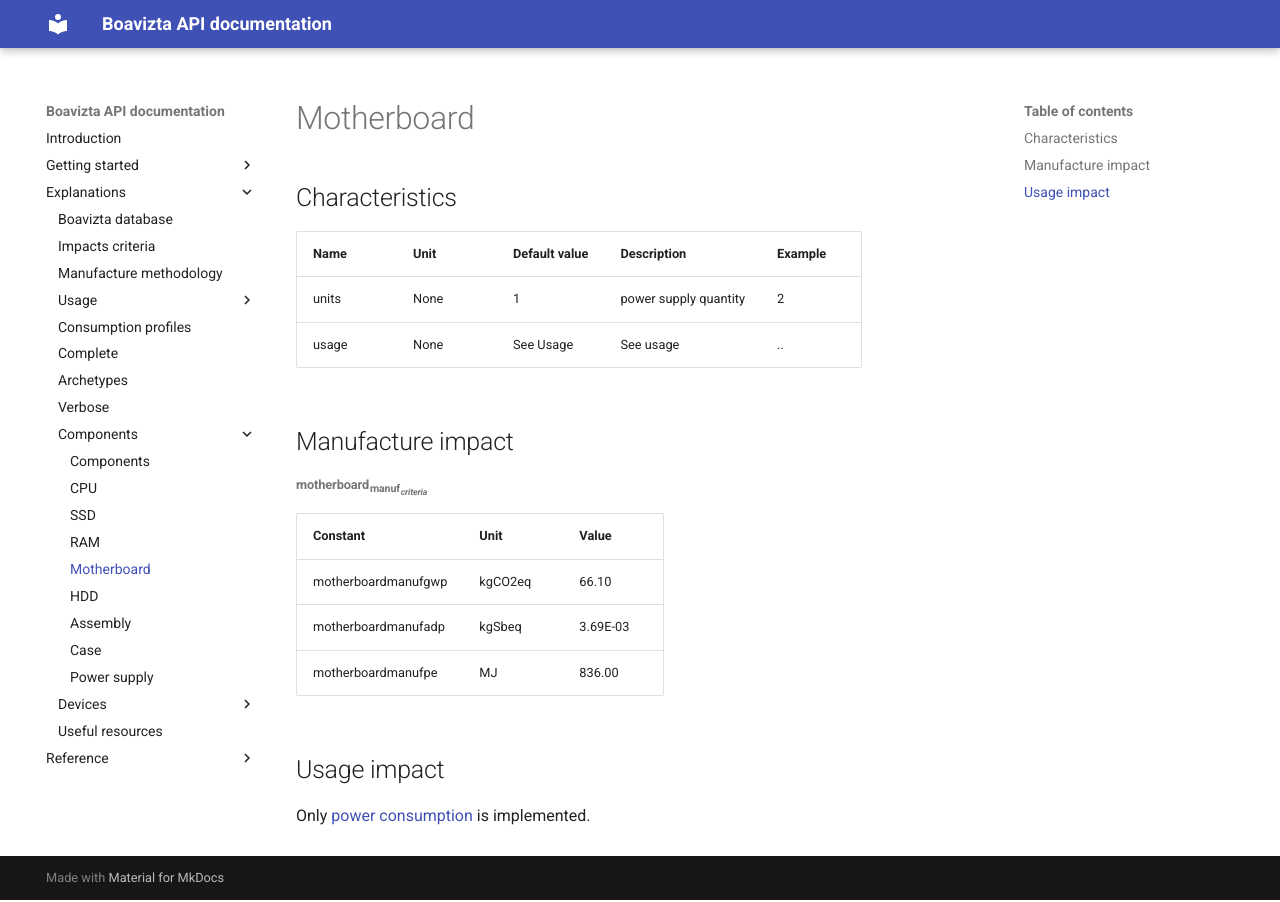
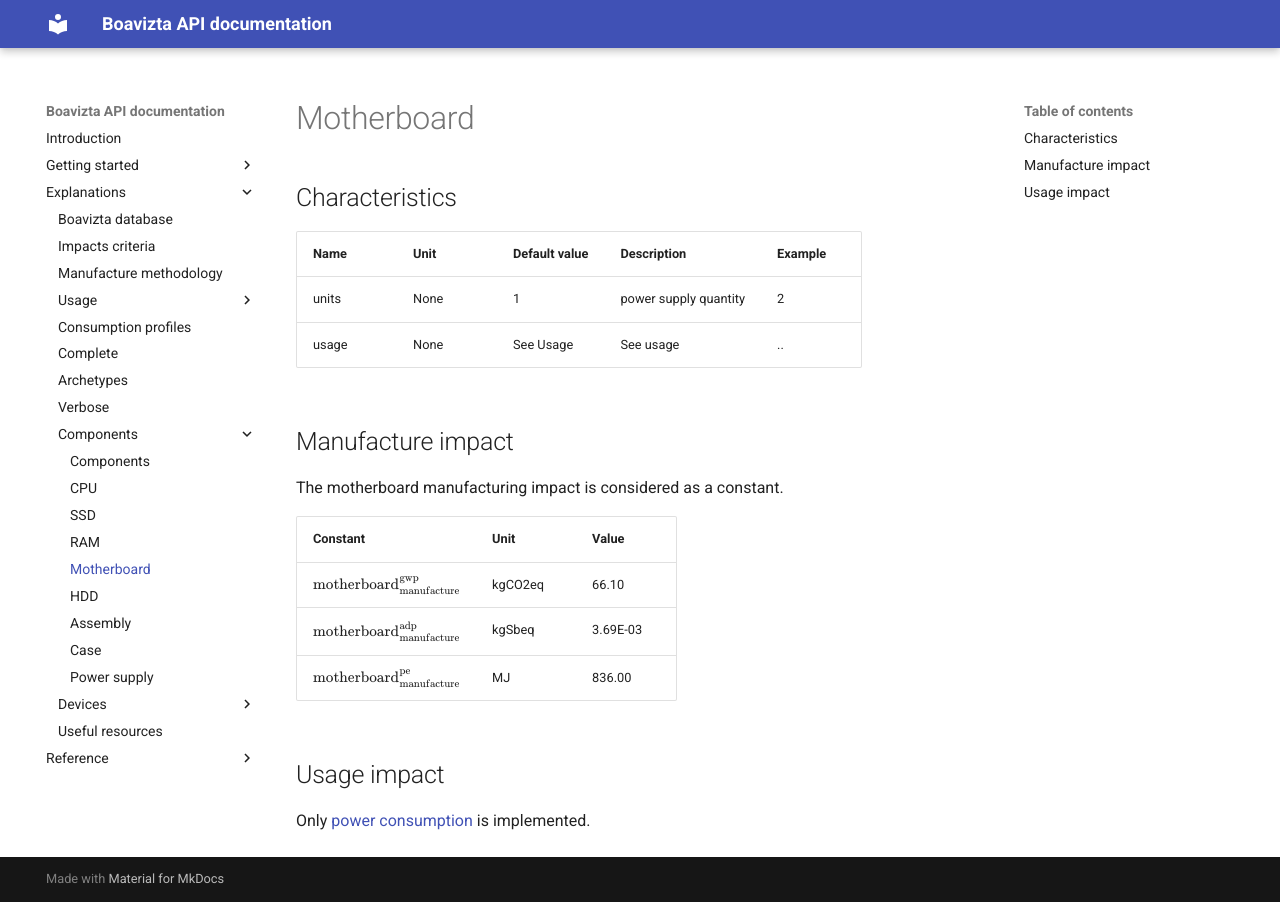
Before and after one commit to Boavizta/boaviztapi, an MkDocs documentation site: the page built from docs/docs/Explanations/components/motherboard.md, in a window 1280 px wide. Built offline with MkDocs 1.6.1 and Material for MkDocs 9.7.7, drawn with Linux system fonts in a browser that asks for light colours.

Commit message:
docs: update motherboard math notations

```diff
--- a/docs/docs/Explanations/components/motherboard.md
+++ b/docs/docs/Explanations/components/motherboard.md
@@ -9,14 +9,13 @@
 
 ## Manufacture impact
 
-<h6>motherboard<sub>manuf<sub><em>criteria</em></sub></sub></h6>
+The motherboard manufacturing impact is considered as a constant.
 
-
-| Constant            | Unit    | Value    |
-|---------------------|---------|----------|
-| motherboardmanufgwp | kgCO2eq | 66.10    |
-| motherboardmanufadp | kgSbeq  | 3.69E-03 |
-| motherboardmanufpe  | MJ      | 836.00   |
+| Constant                                               | Unit    | Value    |
+|--------------------------------------------------------|---------|----------|
+| $\text{motherboard}_{\text{manufacture}}^{\text{gwp}}$ | kgCO2eq | 66.10    |
+| $\text{motherboard}_{\text{manufacture}}^{\text{adp}}$ | kgSbeq  | 3.69E-03 |
+| $\text{motherboard}_{\text{manufacture}}^{\text{pe}}$  | MJ      | 836.00   |
 
 
 ## Usage impact
```
